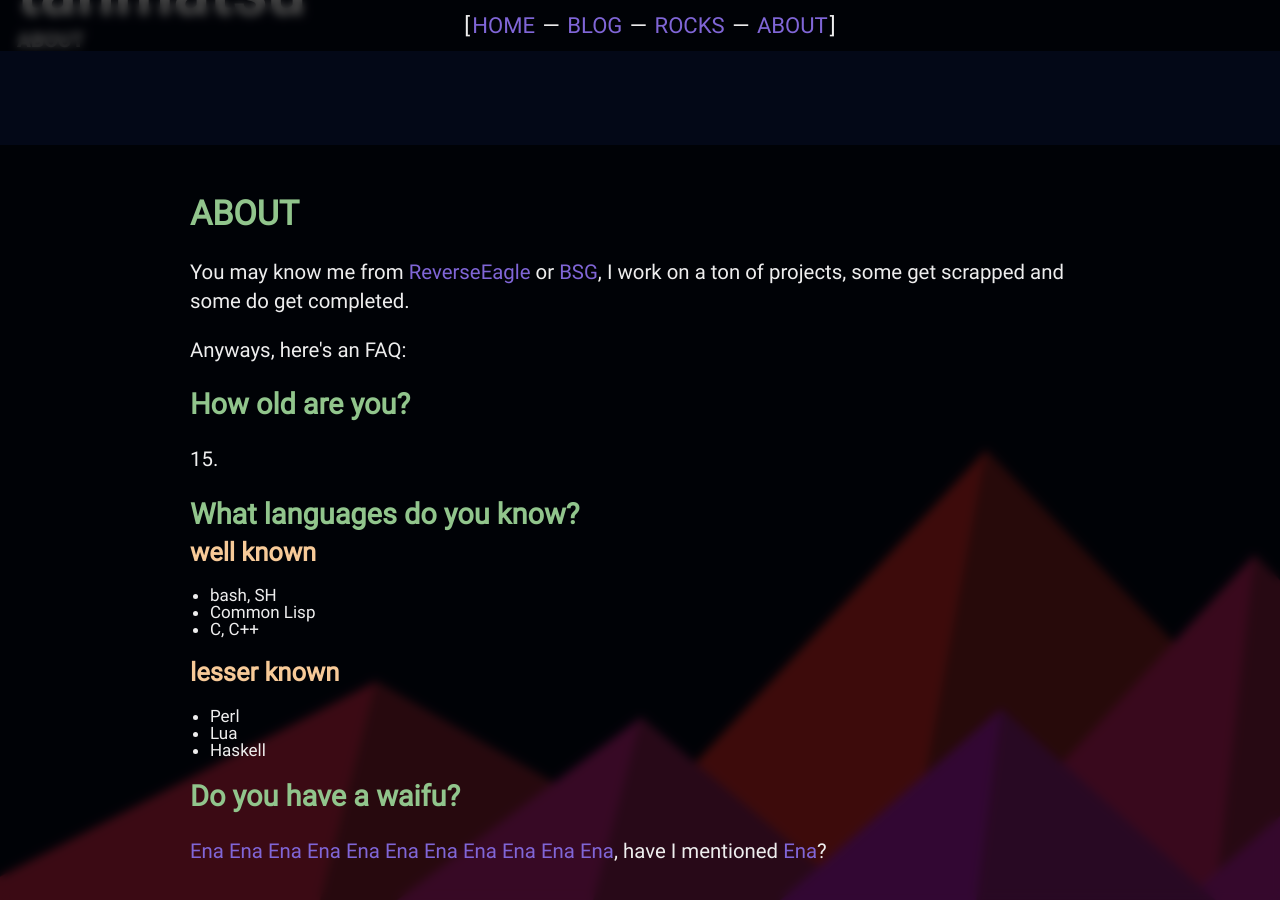
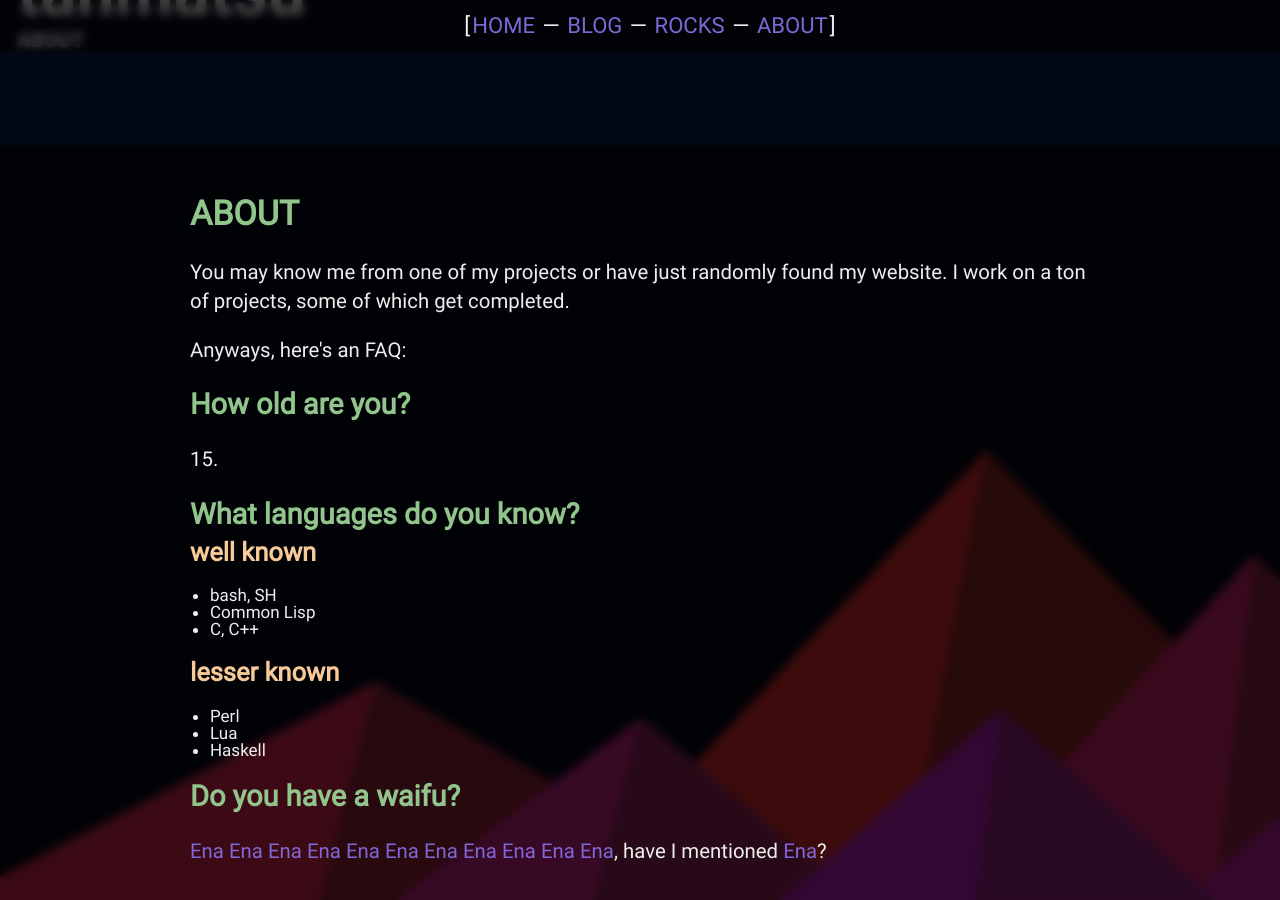
Before and after one commit to XilogOfficial/taminaru, a Jekyll site: the page built from about.html, in a window 1280 px wide and 900 px high, scrolled down 305 px. Built offline with Jekyll 4.4.1, drawn with Linux system fonts in a browser that asks for light colours.

Commit message:
updated about content

```diff
--- a/about.html
+++ b/about.html
@@ -6,7 +6,7 @@ permalink: /about
 
 <h2>ABOUT</h2>
 
-<p>You may know me from <a href="https://reverseeagle.org">ReverseEagle</a> or <a href="https://codeberg.org/BSG">BSG</a>, I work on a ton of projects, some get scrapped and some do get completed.</p>
+<p>You may know me from one of my projects or have just randomly found my website. I work on a ton of projects, some of which get completed.</p>
 <p>Anyways, here's an FAQ:</p>
 
 <h3>How old are you?</h3>
```
